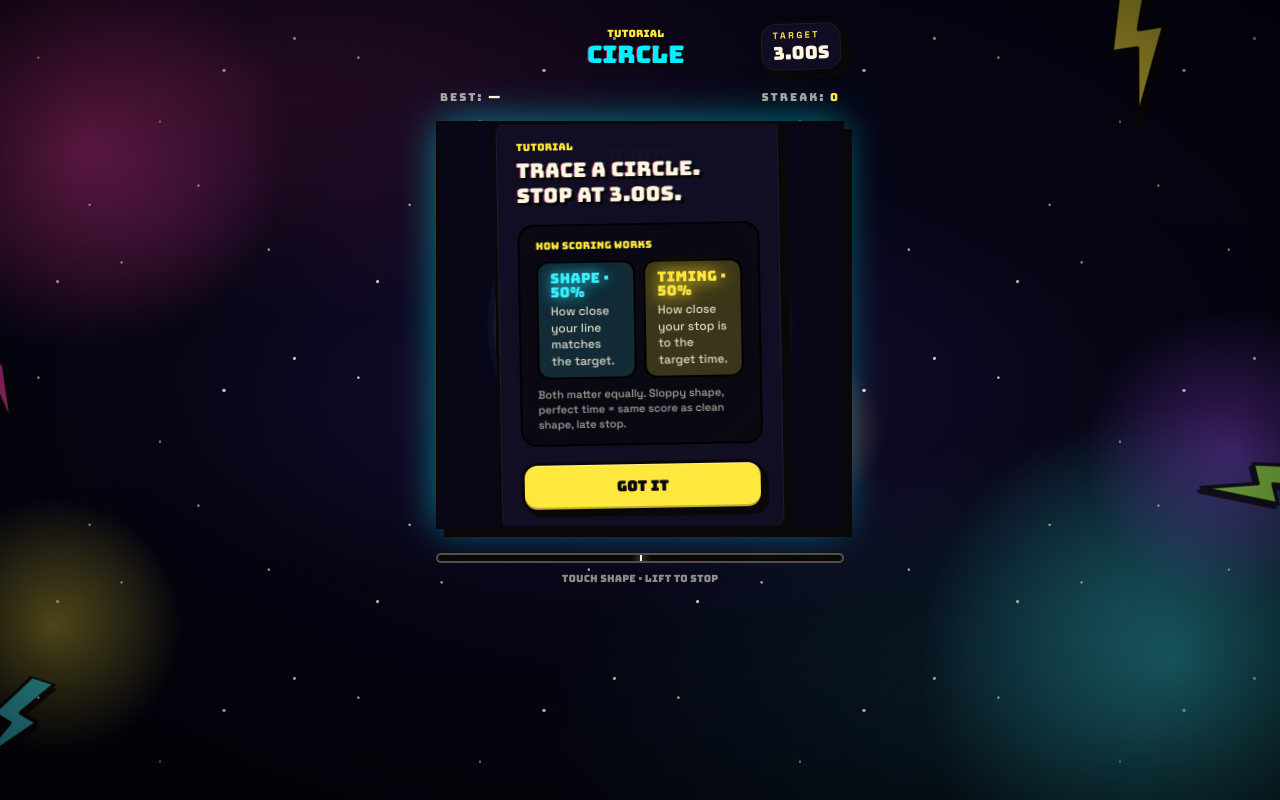
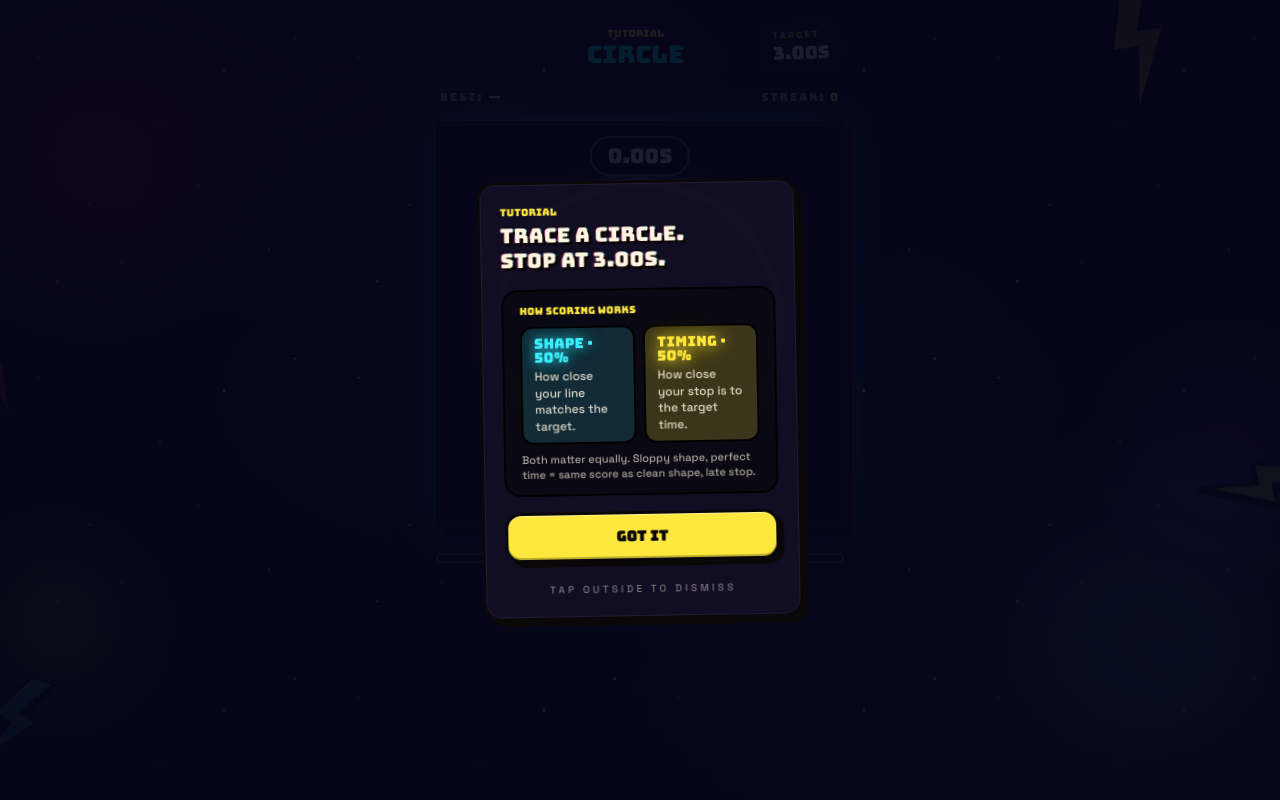
Before and after one commit to mcutler508/TimeTrace, a React (Vite) app: page / in a window 1280 px wide. Built offline with nearby package versions, Linux system fonts and the light colour scheme.

Commit message:
Game - UI Redesign v1.1

```diff
--- a/src/App.tsx
+++ b/src/App.tsx
@@ -159,7 +159,8 @@ export default function App() {
 
   if (view === 'home' && canGoHome) {
     return (
-      <div className="w-full max-w-md mx-auto h-[100dvh] flex flex-col">
+      <div className="w-full max-w-md mx-auto min-h-screen flex flex-col"
+         style={{ minHeight: '100dvh' }}>
         <HomeScreen
           totalPoints={totalPoints}
           bestScores={state.bestScoresByChallenge}
@@ -171,7 +172,8 @@ export default function App() {
   }
 
   return (
-    <div className="w-full max-w-md mx-auto h-[100dvh] flex flex-col">
+    <div className="w-full max-w-md mx-auto min-h-screen flex flex-col"
+         style={{ minHeight: '100dvh' }}>
       <ChallengeScreen
         challenge={currentChallenge}
         targetUnitPath={targetUnitPath}
--- a/src/components/ChallengeScreen.tsx
+++ b/src/components/ChallengeScreen.tsx
@@ -192,7 +192,7 @@ export default function ChallengeScreen({
 
   return (
     <div
-      className={`relative flex flex-col h-full w-full max-w-md mx-auto px-5 pt-5 pb-5 gap-4 transition-colors duration-300 ${
+      className={`relative flex flex-col flex-1 w-full max-w-md mx-auto px-5 pt-5 pb-5 gap-4 transition-colors duration-300 ${
         inPerfectLock ? 'perfect-lock' : ''
       } ${perfectFreeze ? 'perfect-freeze' : ''} ${missFlicker ? 'miss-flicker' : ''}`}
     >
--- a/src/components/HomeScreen.tsx
+++ b/src/components/HomeScreen.tsx
@@ -41,7 +41,7 @@ export default function HomeScreen({
   }
 
   return (
-    <div className="flex flex-col h-full w-full max-w-md mx-auto px-5 pt-8 pb-6 gap-6 overflow-y-auto">
+    <div className="flex flex-col flex-1 w-full max-w-md mx-auto px-5 pt-8 pb-6 gap-6 overflow-y-auto">
       <header className="flex items-end justify-between gap-3">
         <div>
           <div className="text-poster text-[11px] tracking-[0.3em] text-splat-yellow text-glow-gold">
--- a/src/components/TutorialHint.tsx
+++ b/src/components/TutorialHint.tsx
@@ -12,9 +12,15 @@ export default function TutorialHint({ show, targetTime, variant = 'pill', onDis
 
   if (variant === 'intro') {
     return (
-      <div className="absolute inset-0 z-10 flex items-center justify-center p-5 animate-fadeIn">
-        <div className="absolute inset-0 bg-bg-deep/85 backdrop-blur-sm" />
-        <div className="relative card-sticker px-5 py-5 max-w-[18rem] flex flex-col gap-4 -rotate-1">
+      <div
+        className="fixed inset-0 z-50 flex items-center justify-center p-5 animate-fadeIn overflow-y-auto"
+        onClick={onDismiss}
+      >
+        <div className="fixed inset-0 bg-bg-deep/90 backdrop-blur-sm" />
+        <div
+          className="relative card-sticker px-5 py-5 w-full max-w-[20rem] max-h-[90vh] overflow-y-auto flex flex-col gap-4 -rotate-1 my-auto"
+          onClick={(e) => e.stopPropagation()}
+        >
           <div>
             <div className="text-poster text-[10px] tracking-[0.32em] text-splat-yellow">
               TUTORIAL
@@ -29,6 +35,12 @@ export default function TutorialHint({ show, targetTime, variant = 'pill', onDis
             className="btn-sticker py-3 text-poster text-sm tracking-[0.18em] bg-splat-yellow text-splat-black"
           >
             GOT IT
+          </button>
+          <button
+            onClick={onDismiss}
+            className="text-[10px] uppercase tracking-[0.32em] text-splat-paper/45 mt-1"
+          >
+            tap outside to dismiss
           </button>
         </div>
       </div>
--- a/src/styles.css
+++ b/src/styles.css
@@ -6,6 +6,11 @@
   html,
   body,
   #root {
+    min-height: 100%;
+  }
+
+  html,
+  body {
     height: 100%;
   }
 
@@ -17,7 +22,7 @@
     font-feature-settings: 'tnum' 1, 'ss01' 1;
     -webkit-font-smoothing: antialiased;
     -webkit-tap-highlight-color: transparent;
-    overscroll-behavior: none;
+    overscroll-behavior-y: contain;
     touch-action: manipulation;
   }
 
@@ -26,6 +31,8 @@
     justify-content: center;
     position: relative;
     z-index: 1;
+    min-height: 100vh;
+    min-height: 100dvh;
   }
 
   button {
```
